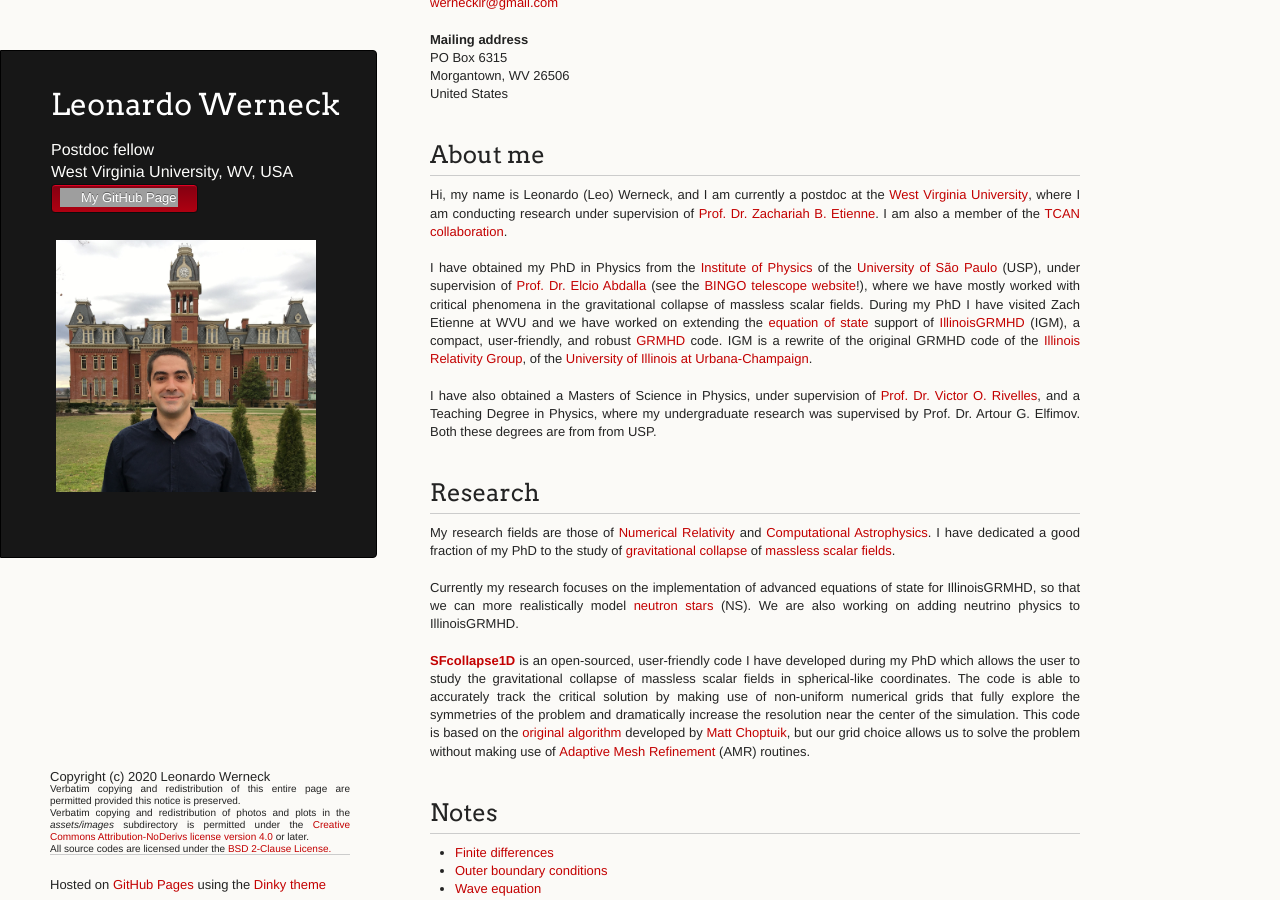
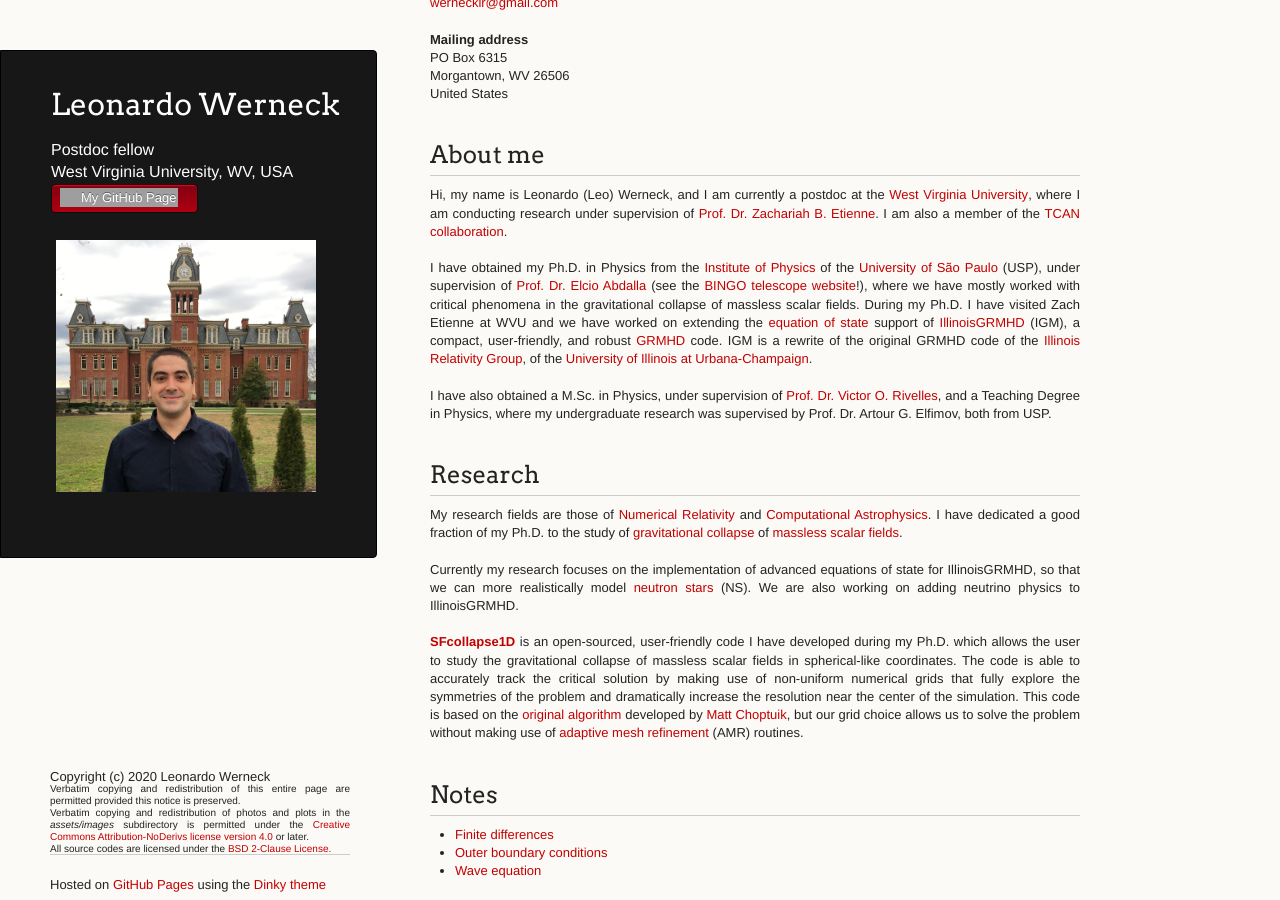
Before and after one commit to leowerneck/leowerneck.github.io, a Jekyll site: the page built from index.md, in a window 1280 px wide and 900 px high, scrolled down 200 px. Built offline with Jekyll 4.4.1, drawn with Linux system fonts in a browser that asks for light colours; a script that is not in the unit is left out; grey boxes are pictures that could not be loaded.

Commit message:
Minor updates (e.g. PhD -> Ph.D.).

```diff
--- a/index.md
+++ b/index.md
@@ -28,17 +28,17 @@ United States
 ## About me
 Hi, my name is Leonardo (Leo) Werneck, and I am currently a postdoc at the [West Virginia University](https://www.wvu.edu/), where I am conducting research under supervision of [Prof. Dr. Zachariah B. Etienne](http://astro.phys.wvu.edu/zetienne/). I am also a member of the [TCAN collaboration](http://compact-binaries.org/).
 <br><br>
-I have obtained my PhD in Physics from the [Institute of Physics](http://portal.if.usp.br/) of the [University of São Paulo](https://www.usp.br/) (USP), under supervision of [Prof. Dr. Elcio Abdalla](http://fma.if.usp.br/~eabdalla/) (see the [BINGO telescope website](https://www.bingotelescope.org/en/)!), where we have mostly worked with critical phenomena in the gravitational collapse of massless scalar fields. During my PhD I have visited Zach Etienne at WVU and we have worked on extending the [equation of state](https://en.wikipedia.org/wiki/Equation_of_state) support of [IllinoisGRMHD](https://github.com/zachetienne/nrpytutorial/tree/master/IllinoisGRMHD) (IGM), a compact, user-friendly, and robust [GRMHD](https://en.wikipedia.org/wiki/Magnetohydrodynamics) code. IGM is a rewrite of the original GRMHD code of the [Illinois Relativity Group](http://research.physics.illinois.edu/CTA/IRG/), of the [University of Illinois at Urbana-Champaign](https://illinois.edu/).
+I have obtained my Ph.D. in Physics from the [Institute of Physics](http://portal.if.usp.br/) of the [University of São Paulo](https://www.usp.br/) (USP), under supervision of [Prof. Dr. Elcio Abdalla](http://fma.if.usp.br/~eabdalla/) (see the [BINGO telescope website](https://www.bingotelescope.org/en/)!), where we have mostly worked with critical phenomena in the gravitational collapse of massless scalar fields. During my Ph.D. I have visited Zach Etienne at WVU and we have worked on extending the [equation of state](https://en.wikipedia.org/wiki/Equation_of_state) support of [IllinoisGRMHD](https://github.com/zachetienne/nrpytutorial/tree/master/IllinoisGRMHD) (IGM), a compact, user-friendly, and robust [GRMHD](https://en.wikipedia.org/wiki/Magnetohydrodynamics) code. IGM is a rewrite of the original GRMHD code of the [Illinois Relativity Group](http://research.physics.illinois.edu/CTA/IRG/), of the [University of Illinois at Urbana-Champaign](https://illinois.edu/).
 <br><br>
-I have also obtained a Masters of Science in Physics, under supervision of [Prof. Dr. Victor O. Rivelles](http://itec.if.usp.br/~rivelles/), and a Teaching Degree in Physics, where my undergraduate research was supervised by Prof. Dr. Artour G. Elfimov. Both these degrees are from from USP.
+I have also obtained a M.Sc. in Physics, under supervision of [Prof. Dr. Victor O. Rivelles](http://itec.if.usp.br/~rivelles/), and a Teaching Degree in Physics, where my undergraduate research was supervised by Prof. Dr. Artour G. Elfimov, both from USP.
 
 <a name='Research'>
 ## Research
-My research fields are those of [Numerical Relativity](https://en.wikipedia.org/wiki/Numerical_relativity) and [Computational Astrophysics](https://en.wikipedia.org/wiki/Computational_astrophysics). I have dedicated a good fraction of my PhD to the study of [gravitational collapse](https://en.wikipedia.org/wiki/Gravitational_collapse) of [massless scalar fields](https://en.wikipedia.org/wiki/Scalar_field_theory).
+My research fields are those of [Numerical Relativity](https://en.wikipedia.org/wiki/Numerical_relativity) and [Computational Astrophysics](https://en.wikipedia.org/wiki/Computational_astrophysics). I have dedicated a good fraction of my Ph.D. to the study of [gravitational collapse](https://en.wikipedia.org/wiki/Gravitational_collapse) of [massless scalar fields](https://en.wikipedia.org/wiki/Scalar_field_theory).
 <br><br>
 Currently my research focuses on the implementation of advanced equations of state for IllinoisGRMHD, so that we can more realistically model [neutron stars](https://en.wikipedia.org/wiki/Neutron_star) (NS). We are also working on adding neutrino physics to IllinoisGRMHD.
 <br><br>
-[**SFcollapse1D**](https://github.com/leowerneck/SFcollapse1D) is an open-sourced, user-friendly code I have developed during my PhD which allows the user to study the gravitational collapse of massless scalar fields in spherical-like coordinates. The code is able to accurately track the critical solution by making use of non-uniform numerical grids that fully explore the symmetries of the problem and dramatically increase the resolution near the center of the simulation. This code is based on the [original algorithm](https://journals.aps.org/prl/abstract/10.1103/PhysRevLett.70.9) developed by [Matt Choptuik](http://laplace.physics.ubc.ca/People/matt/), but our grid choice allows us to solve the problem without making use of [Adaptive Mesh Refinement](https://en.wikipedia.org/wiki/Adaptive_mesh_refinement) (AMR) routines.
+[**SFcollapse1D**](https://github.com/leowerneck/SFcollapse1D) is an open-sourced, user-friendly code I have developed during my Ph.D. which allows the user to study the gravitational collapse of massless scalar fields in spherical-like coordinates. The code is able to accurately track the critical solution by making use of non-uniform numerical grids that fully explore the symmetries of the problem and dramatically increase the resolution near the center of the simulation. This code is based on the [original algorithm](https://journals.aps.org/prl/abstract/10.1103/PhysRevLett.70.9) developed by [Matt Choptuik](http://laplace.physics.ubc.ca/People/matt/), but our grid choice allows us to solve the problem without making use of [adaptive mesh refinement](https://en.wikipedia.org/wiki/Adaptive_mesh_refinement) (AMR) routines.
 
 <a name='Notes'>
 ## Notes
```
